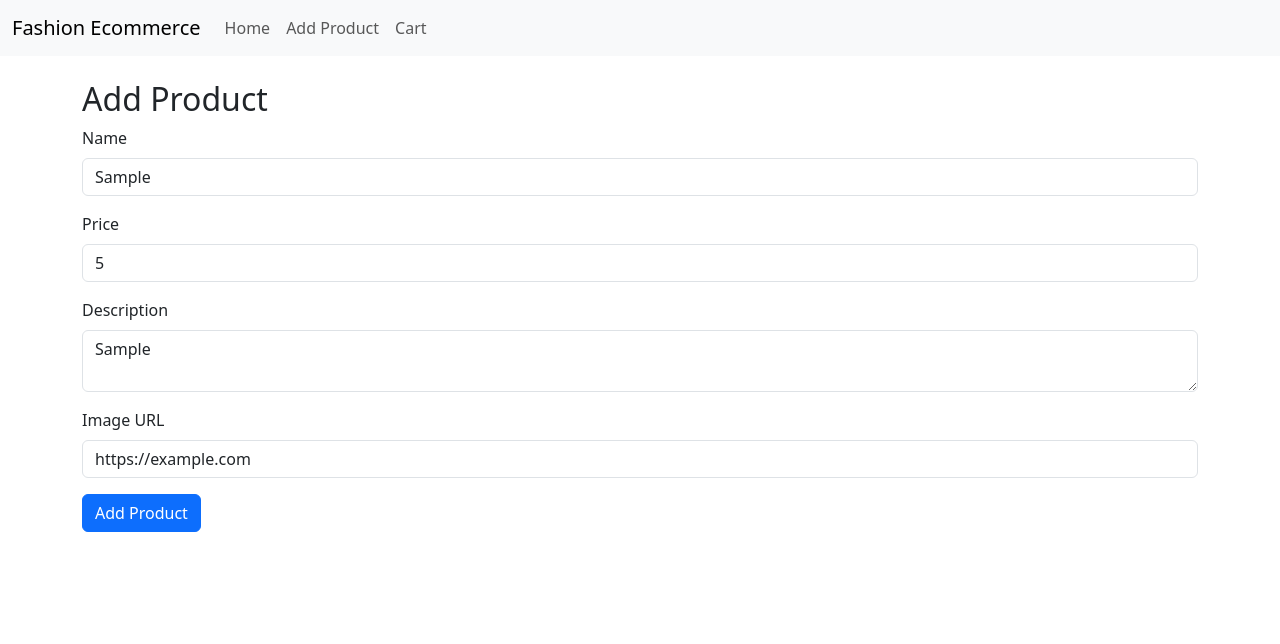
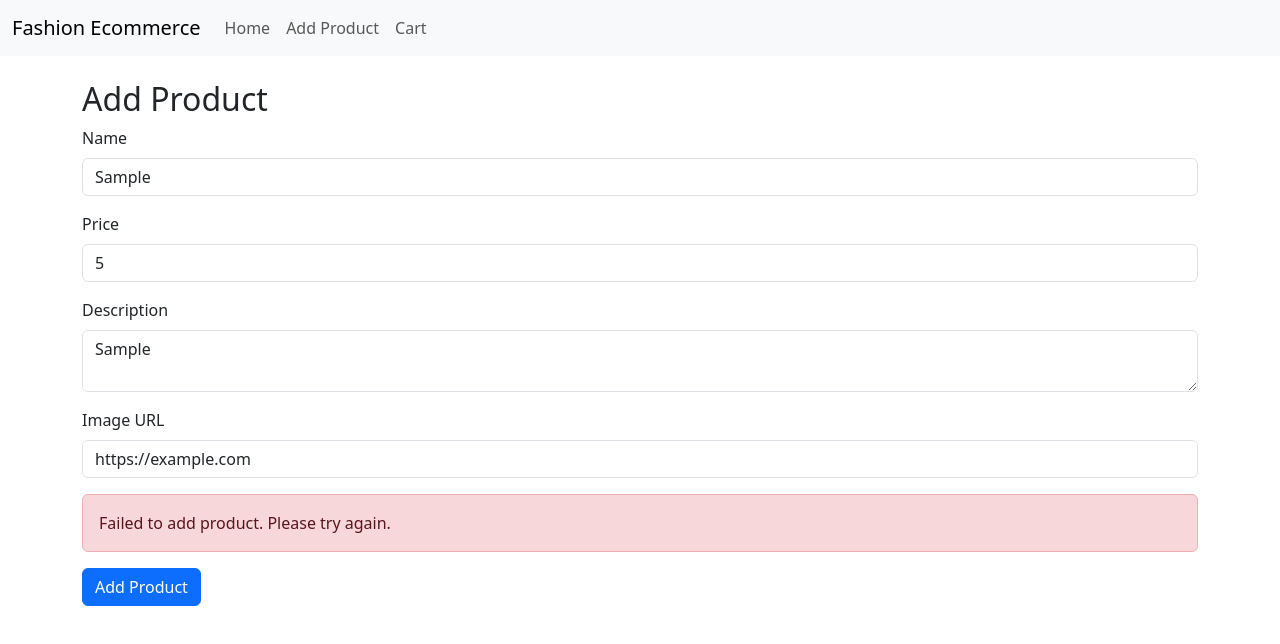
Before and after one commit to MimmiG/freakyfashion-client, a React (Create React App) app: page /add-product in a window 1280 px wide. Both pictures are taken after typing "Sample", "5", "Sample", "https://example.com" into the empty fields and a click on the button "Add Product". Shown: the top 644 px of the page. Built offline with nearby package versions, Linux system fonts and the light colour scheme; no server answers.

Commit message:
Improve AddProduct form: Added validation, error handling, and loading state

```diff
--- a/src/components/AddProduct.js
+++ b/src/components/AddProduct.js
@@ -4,11 +4,28 @@ import { addProduct } from '../api';
 
 const AddProduct = () => {
   const [product, setProduct] = useState({ name: '', price: '', description: '', imageUrl: '' });
+  const [loading, setLoading] = useState(false); // Loading state
+  const [error, setError] = useState(null); // Error state
   const navigate = useNavigate();
 
   const handleSubmit = (e) => {
     e.preventDefault();
-    addProduct(product).then(() => navigate('/products'));
+    setError(null); // Clear any previous errors
+
+    // Basic validation: Ensure price is a positive number
+    if (product.price <= 0) {
+      setError("Price must be a positive number");
+      return;
+    }
+
+    setLoading(true);
+    addProduct(product)
+      .then(() => navigate('/products'))
+      .catch((err) => {
+        console.error("Error adding product:", err);
+        setError("Failed to add product. Please try again.");
+      })
+      .finally(() => setLoading(false));  // Always reset loading state
   };
 
   return (
@@ -54,7 +71,12 @@ const AddProduct = () => {
             required
           />
         </div>
-        <button type="submit" className="btn btn-primary">Add Product</button>
+
+        {error && <div className="alert alert-danger">{error}</div>} {/* Display error message */}
+
+        <button type="submit" className="btn btn-primary" disabled={loading}>
+          {loading ? 'Adding...' : 'Add Product'}
+        </button>
       </form>
     </div>
   );
```
